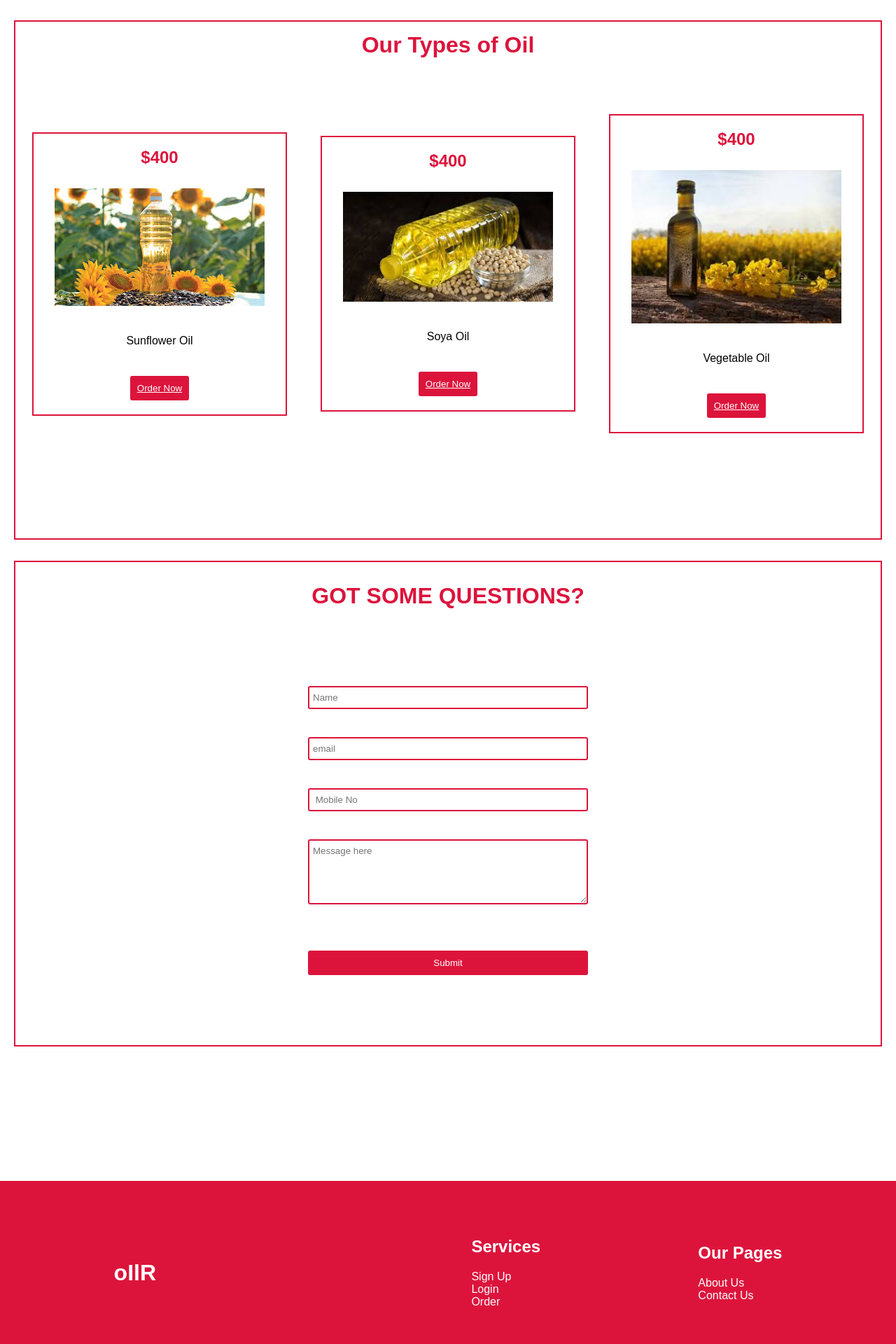
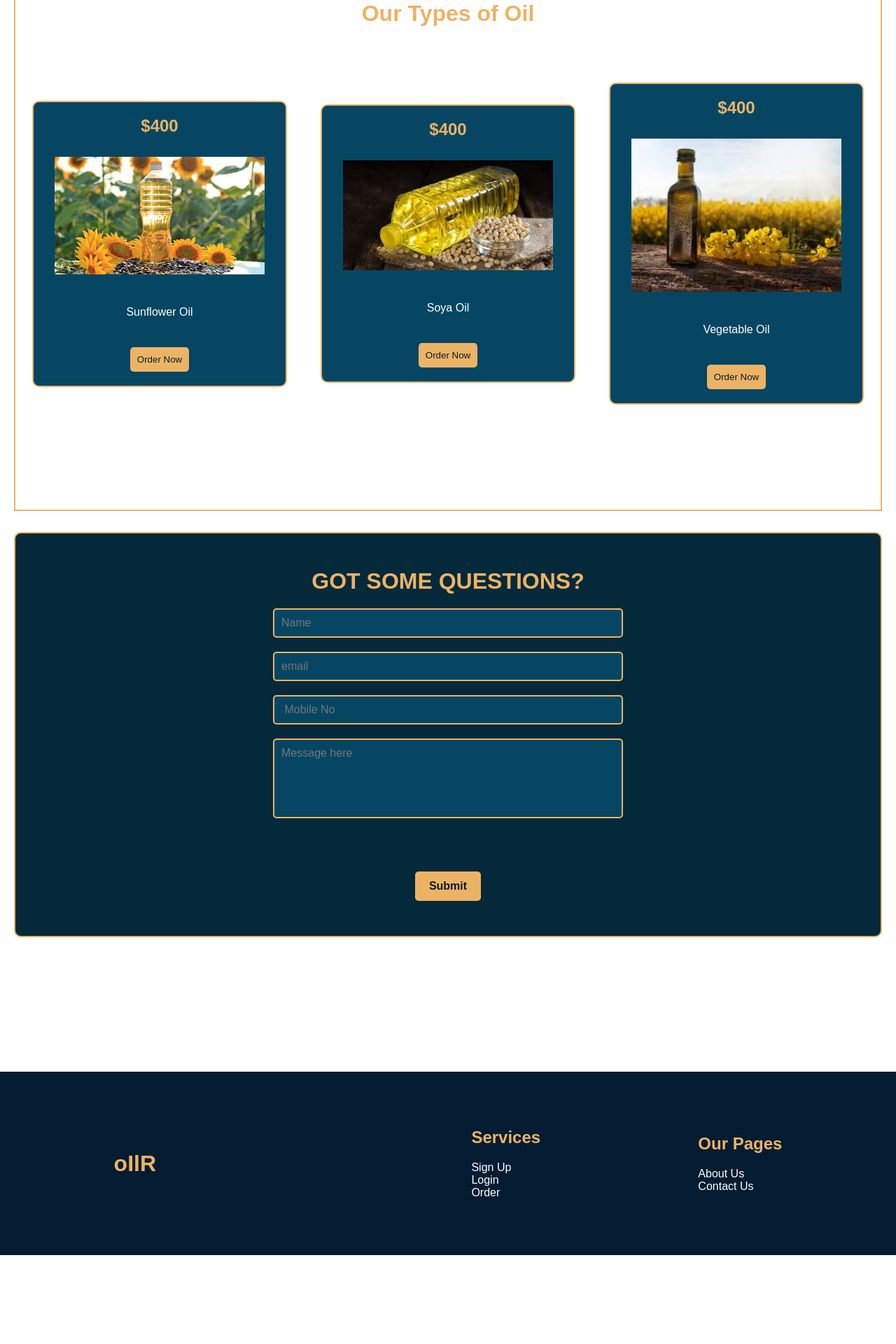
Before and after one commit to bhekaxix/API_PROJECT, a PHP site: page /dashboard.php in a window 1280 px wide. Shown: the part 805-2725 px from the top of the page at 70% size. After the commit the page ends 2598 px from the top, so only its background shows below. Run offline with PHP 8.4, Linux system fonts and the light colour scheme; the visitor is signed in with stand-in values (Sample User, id 1).

Commit message:
made improvements

```diff
--- a/css/home.css
+++ b/css/home.css
@@ -2,46 +2,39 @@
 	box-sizing: border-box;
 	padding: 0;
 	margin: 0;
-	font-family:Arial,Helvetica,sans-serif ;
+	font-family: Arial, Helvetica, sans-serif;
 }
 
-.nav
-{
-	background-color: crimson;
+.nav {
+	background-color: #041C32;
 	color: white;
 	display: flex;
 	justify-content: space-between;
-	align-items: center ;
+	align-items: center;
+	padding: 15px 30px;
 }
-.logo
-{
-	padding: 10px 30px;
+
+.logo {
 	letter-spacing: 2px;
-	font-size: 20;
+	font-size: 20px;
 	cursor: pointer;
 }
-.navlinks
-{
-	float: right;
-	padding-right: 30px;
-	cursor: pointer;
+
+.navlinks ul {
+	list-style: none;
+	display: flex;
+	gap: 20px;
 }
-.navlinks ul li{
-	display: inline-block;
-	padding-right: 30px;
-	cursor: pointer;
-}
-.navlinks ul li a{
+
+.navlinks ul li a {
 	text-decoration: none;
 	color: white;
-	font-size: 17;
-	cursor: pointer;
+	font-size: 17px;
 	text-transform: uppercase;
 }
 
-.navborder::after
-{
-	content:"";
+.navborder::after {
+	content: "";
 	width: 0;
 	height: 2px;
 	display: block;
@@ -49,235 +42,186 @@
 	transition: width 0.3s ease;
 }
 
-.navborder:hover::after
-{
+.navborder:hover::after {
 	width: 100%;
 }
 
-.container
-{
-	background-image: linear-gradient(to top,rgba(145, 146, 122, 0.62),rgba(145, 146, 122, 0.2)),url("bg8.jpg");
+.container {
+	background-image: linear-gradient(to top, rgba(4, 41, 58, 0.62), rgba(4, 41, 58, 0.2)), url("bg8.jpg");
 	background-size: cover;
 	background-repeat: no-repeat;
-	height:100%;
 	height: 695px;
 	text-align: center;
-
+	padding-top: 120px;
 }
 
-.container h1{
-	padding-top: 120px;
-	color: black;
-	font-size: 60;
+.container h1 {
+	color: white;
+	font-size: 60px;
 }
 
-.container p{
+.container p {
 	color: white;
 	padding-top: 50px;
-	text-transform: bold;
+	font-weight: bold;
 }
 
-.order
-{
-	background-color: crimson;
-	padding:15px 10px;
-	border:none;
-	font-size: 15;
-	border-radius: 3px;
+.order {
+	background-color: #ECB365;
+	padding: 15px 10px;
+	border: none;
+	font-size: 15px;
+	border-radius: 5px;
 	margin-top: 60px;
 	transition: 0.2s ease;
+	cursor: pointer;
 }
 
-.order a{
+.order a {
 	text-decoration: none;
-	color: white;
+	color: #041C32;
 }
 
-.order:hover{
-	padding:20px 10px;
+.order:hover {
+	padding: 20px 10px;
 }
 
-.container2{
- 	margin: 30px 20px;
- 	border: 2px solid crimson;
-
- }
-  .about
-  {
-  	padding: 30px 60px;
-  	margin: 10px 0 0 40px;
-  }
-
-  /*.container2 h1{
-  	color: crimson;
-  	text-align: center;
-  	padding-top: 30px;
-  }
-
-  .container2 p{
-   	color: crimson;
-   	display: flex;
-  	float: right;
-  	margin: 50px 100px 0 0;
-  }
-
-  .aboutoil
-  {
-  	display: flex;
-  	float: right;
-  	margin: 50px 100px 0 0;
-  }*/
-
-  .container3
-  {
-  	border: 2px solid crimson;
+.container3 {
+	border: 2px solid #ECB365;
 	margin: 30px 20px;
 	padding-bottom: 150px;
 }
 
- .container3 h1{
+.container3 h1 {
 	text-align: center;
- 	color: crimson;
+	color: #ECB365;
 	margin-top: 15px;
 }
 
- .oils
- {
+.oils {
 	display: flex;
 	align-items: center;
 	justify-content: space-around;
 	margin-top: 80px;
 }
 
- .oils h2{
- 	color: crimson;
-
+.oils h2 {
+	color: #ECB365;
 }
 
- .oil1,.oil2,.oil3{
- 	border: 2px solid crimson;
+.oil1, .oil2, .oil3 {
+	border: 2px solid #ECB365;
 	padding: 20px 30px;
 	text-align: center;
+	background-color: #064663;
+	color: white;
+	border-radius: 10px;
 }
 
- .oils ul li{
+.oils ul li {
 	list-style-type: none;
 	line-height: 40px;
 }
 
- .buy{
+.buy {
 	margin-top: 30px;
 	padding: 10px 10px;
 	border: none;
- 	border-radius: 3px;
- 	background-color: crimson;
+	border-radius: 5px;
+	background-color: #ECB365;
 	transition: 0.2s ease;
+	cursor: pointer;
+}
 
+.buy a {
+	color: #041C32;
+	text-decoration: none;
 }
- .buy a{
+
+.buy:hover {
+	background-color: #E3A146;
+}
+
+.contact {
+	border: 2px solid #ECB365;
+	margin: 30px 20px;
+	text-align: center;
+	padding: 50px;
+	background-color: #04293A;
+	border-radius: 10px;
+}
+
+.contact h1 {
+	color: #ECB365;
+	margin-bottom: 20px;
+}
+
+.form {
+	display: flex;
+	flex-direction: column;
+	align-items: center;
+	gap: 20px;
+}
+
+.form input, .form textarea {
+	width: 80%;
+	max-width: 500px;
+	padding: 10px;
+	border: 2px solid #ECB365;
+	border-radius: 5px;
+	background-color: #064663;
+	color: white;
+	font-size: 16px;
+}
+
+.form textarea {
+	resize: none;
+}
+
+.query {
+	padding: 12px 20px;
+	background-color: #ECB365;
+	border: none;
+	border-radius: 5px;
+	font-size: 16px;
+	cursor: pointer;
+	transition: 0.2s ease;
+}
+
+.query a {
+	color: #041C32;
+	text-decoration: none;
+	font-weight: bold;
+}
+
+.query:hover {
+	background-color: #E3A146;
+}
+
+.footer {
+	display: flex;
+	padding: 50px;
+	align-items: center;
+	background-color: #041C32;
+	justify-content: space-around;
 	color: white;
 }
 
- .buy:hover{
- 	background-color: darkred;
+.footer1 h1, .footer2 h2 {
+	color: #ECB365;
 }
 
- .contact{
- 	border:2px solid crimson;
- 	margin: 30px 20px;
- 	text-align: center;
+.footer2 ul {
+	list-style-type: none;
+	margin-top: 20px;
 }
 
- .contact h1{
- 	padding-top: 30px;
- 	color: crimson;
- }
-
- .form
- {
- 	display: grid;
- 	align-items: center;
- 	justify-content: center;
- 	margin-top: 50px;
- 	margin-bottom: 50px;
- 	padding: 50px;
-}
-
-input[type=text]{
-	margin: 10px auto 30px auto;
-	width:400px;
-	padding: 7px 5px;
-	border: 2px solid crimson;
-	border-radius: 3px;
-}
-
-input[type=email]{
-	margin: 10px auto 30px auto;
-	width:400px;
-	padding: 7px 5px;
-	border: 2px solid crimson;
-	border-radius: 3px;
-}
-
-input[type=number]{
-	margin: 10px auto 30px auto;
-	width:400px;
-	padding: 7px 5px;
-	border: 2px solid crimson;
-	border-radius: 3px;
-}
-
-.form textarea{
-	margin: 10px auto 30px auto;
-	width: 400px;
-	padding: 7px 5px;
-	border: 2px solid crimson;
-	border-radius: 3px;
-}
-
-.query
-{
-	padding: 10px;
-	background-color: crimson;
-	border: none;
-	border-radius: 3px;
-	transition: 0.2s ease;
-}
-
-.query a{
-	color: white;
-	text-decoration: none;
-}
-
-.query hover{
-	background-color: crimson;
-}
-
-.footer
-{
-	display: flex;
-	padding: 50px;
-	align-items: center;
-	background-color: crimson;
-	justify-content: space-around;
-}
-
-.footer1 h1,.footer2 h2,.footer3 h2 {
-	color: white;
-}
-
-.footer2 ul,.footer3 ul{
-	margin-top: 20px;
-	list-style-type: none;
-}
-
-.footer2 ul li a,.footer3 ul li a
-{
+.footer2 ul li a {
 	color: white;
 	text-decoration: none;
 	transition: 0.2s ease;
 }
 
-.footer2 ul li a:hover,.footer3 ul li a:hover{
-	color: white;
+.footer2 ul li a:hover {
+	color: #ECB365;
 }
--- a/dashboard.php
+++ b/dashboard.php
@@ -15,16 +15,13 @@ class Dashboard {
         }
     }
 
-    public function displayWelcomeMessage() {
-        echo "<h1>Welcome to Your Dashboard!</h1>";
-        echo "<p>Your account has been successfully verified.</p>";
-    }
+
 }
 
 // Instantiate the Dashboard class and execute methods
 $dashboard = new Dashboard($_SESSION);
 $dashboard->checkSession();
-$dashboard->displayWelcomeMessage();
+
 
 ?>
 
@@ -33,7 +30,7 @@ $dashboard->displayWelcomeMessage();
 <head>
 	<meta charset="utf-8">
 	<meta name="viewport" content="width=device-width, initial-scale=1">
-	<link rel="stylesheet"  href="/api_project/css/dashboard.css">
+	<link rel="stylesheet"  href="/api_project/css/home.css">
 	<title>Oil Refinery</title>
 </head>
 <body>
@@ -42,6 +39,7 @@ $dashboard->displayWelcomeMessage();
 		<div class="navlinks">
 			<ul>
 				<li><a class="navborder" href="dashboard.php">Home</a></li>
+				<li><a class="navborder" href="customer.php">Dashboard</a></li>
 				<li><a class="navborder" href="#">About Us</a></li>
         <li><a class="navborder" href="#">Contact Us</a></li>
 
--- a/login.php
+++ b/login.php
@@ -139,7 +139,7 @@ if ($_SERVER['REQUEST_METHOD'] === 'POST') {
 
     <div class="container">
         <div class="signup-form">
-            <h1 style="color: crimson; text-align: center;">Login</h1>
+            <h1 style="color: #064663; text-align: center;">Login</h1>
             <hr><br>
 
             <form action="login.php" method="POST">
--- a/signup.php
+++ b/signup.php
@@ -125,8 +125,8 @@ if ($_SERVER['REQUEST_METHOD'] === 'POST') {
  </div>
 </div>
     <div class="container">
-        <div class="form-container">
-            <h1 style="color: crimson;">Sign Up</h1>
+        <div class="signup-form">
+            <h1 style="color: #064663;">Sign Up</h1>
             <hr>
             <br>
             <br>
```
Also changed, not shown: css/signup.css (+11 -10 lines), css/styles.css (+7 -3 lines), customer.php (added, +94 -0 lines), customerpanel.php (deleted, +0 -92 lines), order.php (+35 -31 lines). Lines whose indentation alone changed are shown as unchanged.
